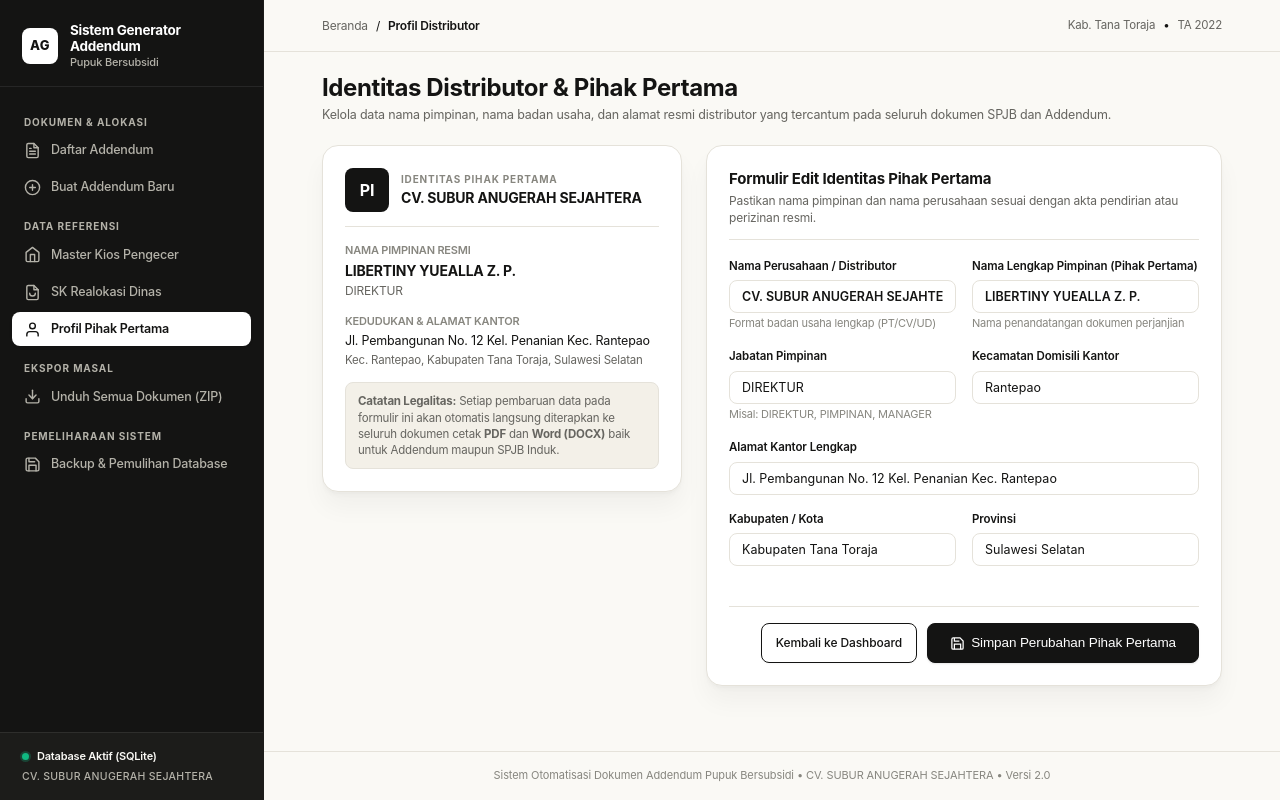
After one commit to rimantmp/addendum_generate, a Flask app: page /distributor in a window 1280 px wide. The commit adds this page. Run offline with Flask 3, Linux system fonts and the light colour scheme.

Commit message:
feat: Add full support for editing Distributor (Pihak Pertama) name, company, position and address

```diff
--- a/app.py
+++ b/app.py
@@ -77,6 +77,13 @@ def generate_next_nomor_spjb(db, tahun: int = 2022):
     else:
         next_num = db.query(Kios).count() + 1
     return generate_nomor_spjb(next_num, tahun)
+
+@app.context_processor
+def inject_global_data():
+    db = get_db()
+    dist = db.query(Distributor).first()
+    return {"app_distributor": dist}
+
 
 @app.route("/")
 def index():
@@ -657,6 +664,56 @@ def batch_delete_addendum():
 
 
 # ==========================================
+# PROFIL DISTRIBUTOR (PIHAK PERTAMA)
+# ==========================================
+@app.route("/distributor", methods=["GET"])
+def distributor_profile():
+    db = get_db()
+    distributor = db.query(Distributor).first()
+    if not distributor:
+        distributor = Distributor(
+            nama_perusahaan="CV. SUBUR ANUGERAH SEJAHTERA",
+            nama_pimpinan="LIBERTINY YUEALLA Z. P.",
+            jabatan="DIREKTUR",
+            alamat="Jl. Pembangunan No. 12 Kel. Penanian Kec. Rantepao",
+            kecamatan="Rantepao",
+            kabupaten="Kabupaten Tana Toraja",
+            provinsi="Sulawesi Selatan"
+        )
+        db.add(distributor)
+        db.commit()
+
+    return render_template("distributor_profile.html", distributor=distributor)
+
+
+@app.route("/distributor/update", methods=["POST"])
+def update_distributor():
+    db = get_db()
+    distributor = db.query(Distributor).first()
+    if not distributor:
+        distributor = Distributor()
+        db.add(distributor)
+
+    distributor.nama_perusahaan = request.form.get("nama_perusahaan", "").strip() or "CV. SUBUR ANUGERAH SEJAHTERA"
+    distributor.nama_pimpinan = request.form.get("nama_pimpinan", "").strip() or "LIBERTINY YUEALLA Z. P."
+    distributor.jabatan = request.form.get("jabatan", "").strip() or "DIREKTUR"
+    distributor.alamat = request.form.get("alamat", "").strip() or "-"
+    distributor.kecamatan = request.form.get("kecamatan", "").strip() or "Rantepao"
+    distributor.kabupaten = request.form.get("kabupaten", "").strip() or "Kabupaten Tana Toraja"
+    distributor.provinsi = request.form.get("provinsi", "").strip() or "Sulawesi Selatan"
+
+    db.commit()
+    flash(f"Data Pihak Pertama ({distributor.nama_pimpinan} - {distributor.nama_perusahaan}) berhasil diperbarui!", "success")
+
+    redirect_to = request.args.get("redirect_to")
+    addendum_id = request.args.get("addendum_id")
+    if redirect_to == "addendum" and addendum_id:
+        return redirect(url_for("addendum_detail", addendum_id=addendum_id))
+
+    return redirect(url_for("distributor_profile"))
+
+
+# ==========================================
 # MASTER KIOS: LIST, CREATE, EDIT, DELETE & SPJB
 # ==========================================
 @app.route("/kios")
--- a/templates/base.html
+++ b/templates/base.html
@@ -3,7 +3,7 @@
 <head>
   <meta charset="UTF-8">
   <meta name="viewport" content="width=device-width, initial-scale=1.0">
-  <title>{% block title %}Sistem Addendum{% endblock %} - CV. Subur Anugerah Sejahtera</title>
+  <title>{% block title %}Sistem Addendum{% endblock %} - {{ app_distributor.nama_perusahaan if app_distributor else 'CV. Subur Anugerah Sejahtera' }}</title>
   <link rel="stylesheet" href="{{ url_for('static', filename='style.css') }}">
 </head>
 <body>
@@ -61,6 +61,14 @@
           <span>SK Realokasi Dinas</span>
         </a>
 
+        <a href="{{ url_for('distributor_profile') }}" class="sidebar-nav-item {% if request.endpoint == 'distributor_profile' %}active{% endif %}">
+          <svg width="17" height="17" viewBox="0 0 24 24" fill="none" stroke="currentColor" stroke-width="2" stroke-linecap="round" stroke-linejoin="round">
+            <path d="M20 21v-2a4 4 0 0 0-4-4H8a4 4 0 0 0-4 4v2"></path>
+            <circle cx="12" cy="7" r="4"></circle>
+          </svg>
+          <span>Profil Pihak Pertama</span>
+        </a>
+
         <div class="menu-group-label">Ekspor Masal</div>
 
         <a href="{{ url_for('batch_zip') }}" class="sidebar-nav-item">
@@ -90,7 +98,7 @@
           <span>Database Aktif (SQLite)</span>
         </div>
         <div class="company-badge-name">
-          CV. SUBUR ANUGERAH SEJAHTERA
+          {{ app_distributor.nama_perusahaan if app_distributor else 'CV. SUBUR ANUGERAH SEJAHTERA' }}
         </div>
       </div>
     </aside>
@@ -127,7 +135,7 @@
       </main>
 
       <footer class="app-footer">
-        Sistem Otomatisasi Dokumen Addendum Pupuk Bersubsidi &bull; CV. Subur Anugerah Sejahtera &bull; Versi 2.0
+        Sistem Otomatisasi Dokumen Addendum Pupuk Bersubsidi &bull; {{ app_distributor.nama_perusahaan if app_distributor else 'CV. Subur Anugerah Sejahtera' }} &bull; Versi 2.0
       </footer>
     </div>
   </div>
--- /dev/null
+++ b/templates/distributor_profile.html
@@ -0,0 +1,144 @@
+{% extends "base.html" %}
+
+{% block title %}Profil Distributor (Pihak Pertama){% endblock %}
+{% block breadcrumb %}Profil Distributor{% endblock %}
+
+{% block content %}
+<div class="page-title-group">
+  <div>
+    <h1 class="page-headline">Identitas Distributor & Pihak Pertama</h1>
+    <p class="page-subheadline">
+      Kelola data nama pimpinan, nama badan usaha, dan alamat resmi distributor yang tercantum pada seluruh dokumen SPJB dan Addendum.
+    </p>
+  </div>
+</div>
+
+<div style="display: grid; grid-template-columns: 360px 1fr; gap: 24px; align-items: start;">
+
+  <!-- Sisi Kiri: Kartu Ringkasan Pihak Pertama -->
+  <div>
+    <div class="form-card" style="margin-bottom: 20px;">
+      <div style="display: flex; align-items: center; gap: 12px; margin-bottom: 16px; border-bottom: 1px solid var(--border); padding-bottom: 14px;">
+        <div style="width: 44px; height: 44px; background-color: var(--primary); color: #ffffff; border-radius: var(--radius-sm); display: flex; align-items: center; justify-content: center; font-weight: 700; font-size: 16px;">
+          PI
+        </div>
+        <div>
+          <div style="font-size: 10px; font-weight: 700; text-transform: uppercase; color: var(--text-muted); letter-spacing: 0.8px;">
+            Identitas Pihak Pertama
+          </div>
+          <div style="font-size: 14px; font-weight: 700; color: var(--text-primary); margin-top: 2px;">
+            {{ distributor.nama_perusahaan }}
+          </div>
+        </div>
+      </div>
+
+      <div style="margin-bottom: 14px;">
+        <div style="font-size: 11px; color: var(--text-muted); text-transform: uppercase; font-weight: 600;">Nama Pimpinan Resmi</div>
+        <div style="font-size: 14px; font-weight: 700; color: var(--text-primary); margin-top: 2px;">
+          {{ distributor.nama_pimpinan }}
+        </div>
+        <div style="font-size: 12px; color: var(--text-secondary); margin-top: 1px;">
+          {{ distributor.jabatan }}
+        </div>
+      </div>
+
+      <div style="margin-bottom: 14px;">
+        <div style="font-size: 11px; color: var(--text-muted); text-transform: uppercase; font-weight: 600;">Kedudukan & Alamat Kantor</div>
+        <div style="font-size: 12.5px; color: var(--text-primary); margin-top: 2px; line-height: 1.45;">
+          {{ distributor.alamat }}
+        </div>
+        <div style="font-size: 11.5px; color: var(--text-secondary); margin-top: 2px;">
+          Kec. {{ distributor.kecamatan }}, {{ distributor.kabupaten }}, {{ distributor.provinsi }}
+        </div>
+      </div>
+
+      <div style="padding: 10px 12px; background: var(--surface-alt); border-radius: var(--radius-sm); border: 1px solid var(--border); font-size: 11.5px; color: var(--text-secondary); line-height: 1.4;">
+        <b>Catatan Legalitas:</b> Setiap pembaruan data pada formulir ini akan otomatis langsung diterapkan ke seluruh dokumen cetak <b>PDF</b> dan <b>Word (DOCX)</b> baik untuk Addendum maupun SPJB Induk.
+      </div>
+    </div>
+  </div>
+
+  <!-- Sisi Kanan: Formulir Edit Pihak Pertama -->
+  <div>
+    <div class="form-card">
+      <div style="display: flex; justify-content: space-between; align-items: center; margin-bottom: 18px; border-bottom: 1px solid var(--border); padding-bottom: 12px;">
+        <div>
+          <h3 style="font-size: 15px; font-weight: 700; color: var(--text-primary);">
+            Formulir Edit Identitas Pihak Pertama
+          </h3>
+          <p style="font-size: 12px; color: var(--text-secondary); margin-top: 2px;">
+            Pastikan nama pimpinan dan nama perusahaan sesuai dengan akta pendirian atau perizinan resmi.
+          </p>
+        </div>
+      </div>
+
+      <form method="POST" action="{{ url_for('update_distributor') }}"
+            onsubmit="return confirmAction(event, this, 'Simpan Perubahan Pihak Pertama?', 'Apakah Anda yakin ingin memperbarui data nama pimpinan dan perusahaan distributor ini?', 'Ya, Simpan Perubahan');">
+
+        <div class="form-grid-2">
+          <div class="form-group">
+            <label class="form-label">Nama Perusahaan / Distributor</label>
+            <input type="text" name="nama_perusahaan" class="form-input" style="font-weight: 600; text-transform: uppercase;"
+                   value="{{ distributor.nama_perusahaan }}" placeholder="CV. SUBUR ANUGERAH SEJAHTERA" required>
+            <div style="font-size: 11px; color: var(--text-muted); margin-top: 3px;">Format badan usaha lengkap (PT/CV/UD)</div>
+          </div>
+
+          <div class="form-group">
+            <label class="form-label">Nama Lengkap Pimpinan (Pihak Pertama)</label>
+            <input type="text" name="nama_pimpinan" class="form-input" style="font-weight: 600; text-transform: uppercase;"
+                   value="{{ distributor.nama_pimpinan }}" placeholder="LIBERTINY YUEALLA Z. P." required>
+            <div style="font-size: 11px; color: var(--text-muted); margin-top: 3px;">Nama penandatangan dokumen perjanjian</div>
+          </div>
+        </div>
+
+        <div class="form-grid-2">
+          <div class="form-group">
+            <label class="form-label">Jabatan Pimpinan</label>
+            <input type="text" name="jabatan" class="form-input" style="text-transform: uppercase;"
+                   value="{{ distributor.jabatan }}" placeholder="DIREKTUR" required>
+            <div style="font-size: 11px; color: var(--text-muted); margin-top: 3px;">Misal: DIREKTUR, PIMPINAN, MANAGER</div>
+          </div>
+
+          <div class="form-group">
+            <label class="form-label">Kecamatan Domisili Kantor</label>
+            <input type="text" name="kecamatan" class="form-input"
+                   value="{{ distributor.kecamatan }}" placeholder="Rantepao" required>
+          </div>
+        </div>
+
+        <div class="form-group">
+          <label class="form-label">Alamat Kantor Lengkap</label>
+          <input type="text" name="alamat" class="form-input"
+                 value="{{ distributor.alamat }}" placeholder="Jl. Pembangunan No. 12 Kel. Penanian Kec. Rantepao" required>
+        </div>
+
+        <div class="form-grid-2">
+          <div class="form-group">
+            <label class="form-label">Kabupaten / Kota</label>
+            <input type="text" name="kabupaten" class="form-input"
+                   value="{{ distributor.kabupaten }}" placeholder="Kabupaten Tana Toraja" required>
+          </div>
+
+          <div class="form-group">
+            <label class="form-label">Provinsi</label>
+            <input type="text" name="provinsi" class="form-input"
+                   value="{{ distributor.provinsi }}" placeholder="Sulawesi Selatan" required>
+          </div>
+        </div>
+
+        <div style="display: flex; justify-content: flex-end; gap: 10px; margin-top: 24px; border-top: 1px solid var(--border); padding-top: 16px;">
+          <a href="{{ url_for('index') }}" class="btn btn-secondary">
+            Kembali ke Dashboard
+          </a>
+          <button type="submit" class="btn btn-primary btn-lg">
+            <svg width="15" height="15" viewBox="0 0 24 24" fill="none" stroke="currentColor" stroke-width="2"><path d="M19 21H5a2 2 0 0 1-2-2V5a2 2 0 0 1 2-2h11l5 5v11a2 2 0 0 1-2 2z"></path><polyline points="17 21 17 13 7 13 7 21"></polyline><polyline points="7 3 7 8 15 8"></polyline></svg>
+            Simpan Perubahan Pihak Pertama
+          </button>
+        </div>
+
+      </form>
+    </div>
+  </div>
+
+</div>
+{% endblock %}
```
Also changed, not shown: templates/addendum_detail.html (+78 -1 lines), addendum.db.
